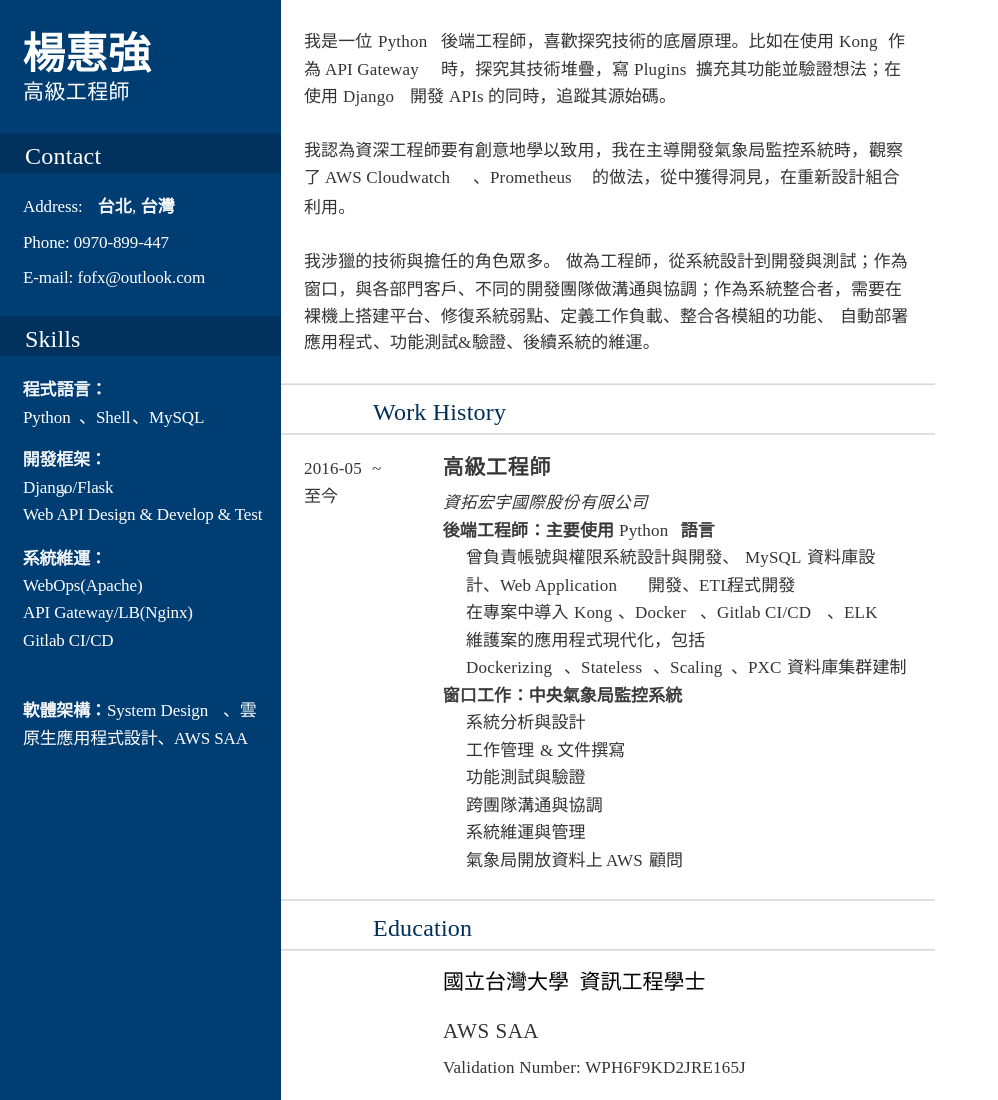
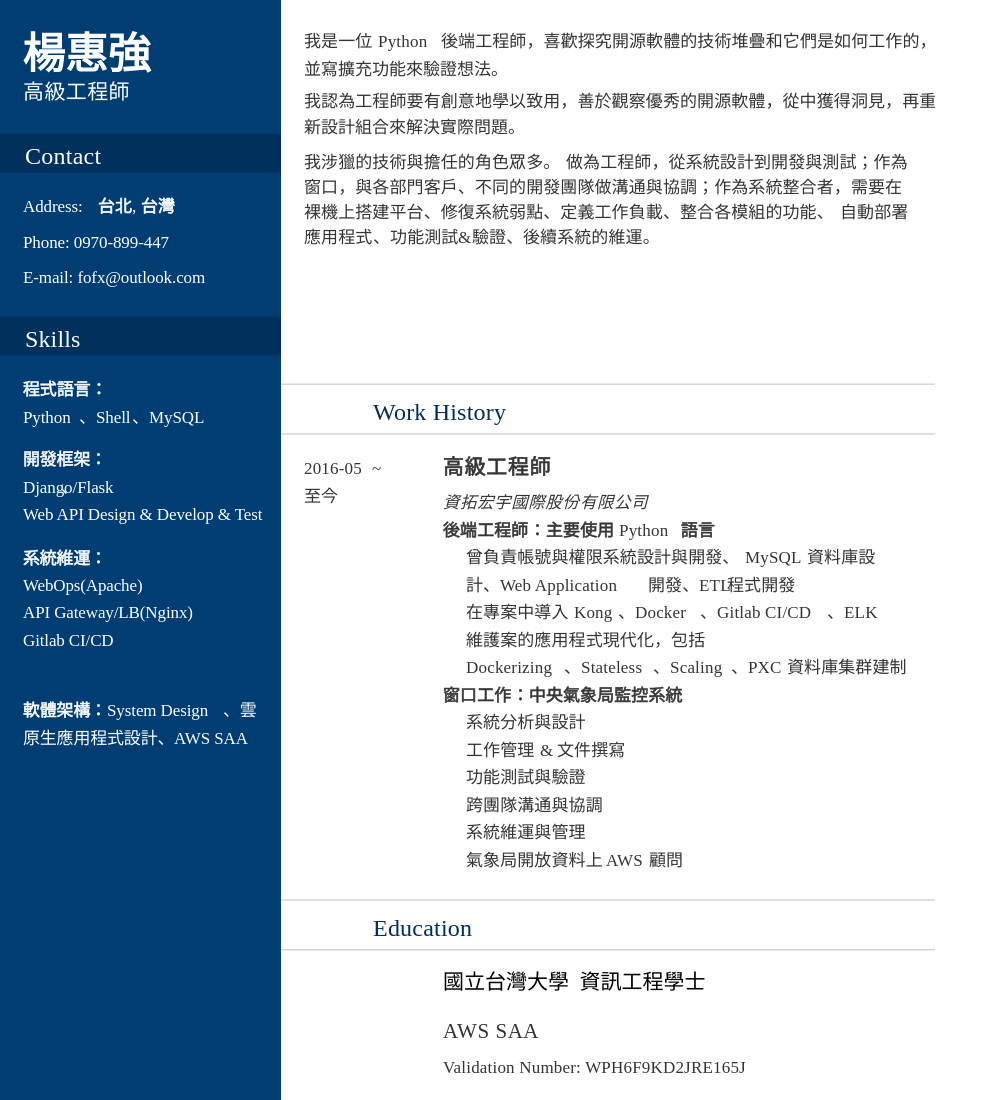
Before and after one commit to yangaound2017/yangaound2017.github.io, a plain HTML site: page index.html in a window 1280 px wide. Shown: the top 1100 px of the page, without its empty margins (0-998 px from the left). Drawn offline with Linux system fonts and the light colour scheme; a web font is replaced by a local one.

Commit message:
fix: reposition

```diff
--- a/index.html
+++ b/index.html
@@ -91,24 +91,24 @@
 #t1j_1{left:410px;bottom:1101px;letter-spacing:0.09px;}
 #t1k_1{left:449px;bottom:1101px;letter-spacing:0.2px;}
 #t1l_1{left:488px;bottom:1101px;letter-spacing:0.09px;}
-#t1m_1{left:304px;bottom:1047px;letter-spacing:0.09px;}
-#t1n_1{left:869px;bottom:1047px;letter-spacing:0.09px;}
-#t1o_1{left:304px;bottom:1020px;}
+#t1m_1{left:304px;bottom:1096px;letter-spacing:0.09px;}
+#t1n_1{left:869px;bottom:1096px;letter-spacing:0.09px;}
+#t1o_1{left:304px;bottom:1070px;}
 #t1p_1{left:325px;bottom:1020px;letter-spacing:0.17px;word-spacing:-0.06px;}
 #t1q_1{left:473px;bottom:1020px;}
 #t1r_1{left:490px;bottom:1020px;letter-spacing:0.16px;}
 #t1s_1{left:592px;bottom:1020px;letter-spacing:0.09px;}
 #t1t_1{left:304px;bottom:990px;letter-spacing:0.09px;}
-#t1u_1{left:304px;bottom:936px;letter-spacing:0.09px;}
-#t1v_1{left:566px;bottom:936px;letter-spacing:0.09px;}
-#t1w_1{left:304px;bottom:908px;letter-spacing:0.09px;}
-#t1x_1{left:304px;bottom:881px;letter-spacing:0.09px;}
-#t1y_1{left:840px;bottom:881px;letter-spacing:0.09px;}
-#t1z_1{left:304px;bottom:855px;letter-spacing:0.09px;}
-#t20_1{left:373px;bottom:855px;letter-spacing:0.09px;}
-#t21_1{left:458px;bottom:855px;}
-#t22_1{left:472px;bottom:855px;letter-spacing:0.09px;}
-#t23_1{left:523px;bottom:855px;letter-spacing:0.09px;}
+#t1u_1{left:304px;bottom:1035px;letter-spacing:0.09px;}
+#t1v_1{left:566px;bottom:1035px;letter-spacing:0.09px;}
+#t1w_1{left:304px;bottom:1010px;letter-spacing:0.09px;}
+#t1x_1{left:304px;bottom:985px;letter-spacing:0.09px;}
+#t1y_1{left:840px;bottom:985px;letter-spacing:0.09px;}
+#t1z_1{left:304px;bottom:960px;letter-spacing:0.09px;}
+#t20_1{left:373px;bottom:960px;letter-spacing:0.09px;}
+#t21_1{left:458px;bottom:960px;}
+#t22_1{left:472px;bottom:960px;letter-spacing:0.09px;}
+#t23_1{left:523px;bottom:960px;letter-spacing:0.09px;}
 #t24_1{left:373px;bottom:780px;letter-spacing:0.21px;word-spacing:-0.09px;}
 #t25_1{left:304px;bottom:729px;letter-spacing:0.18px;}
 #t26_1{left:372px;bottom:729px;}
@@ -290,12 +290,10 @@
 <span id="t10_1" class="t s7">Gitlab CI/CD </span>
 <span id="t11_1" class="t s5">軟體架構</span><span id="t12_1" class="t s6">：</span><span id="t13_1" class="t s7">System Design</span><span id="t14_1" class="t s8">、雲 </span>
 <span id="t15_1" class="t s8">原生應用程式設計、</span><span id="t16_1" class="t s7">AWS SAA </span>
-<span id="t17_1" class="t s9">我是一位 </span><span id="t18_1" class="t sa">Python </span><span id="t19_1" class="t s9">後端工程師，喜歡探究技術的底層原理。比如在使用 </span><span id="t1a_1" class="t sa">Kong </span><span id="t1b_1" class="t s9">作 </span>
-<span id="t1c_1" class="t s9">為 </span><span id="t1d_1" class="t sa">API Gateway </span><span id="t1e_1" class="t s9">時，探究其技術堆疊，寫 </span><span id="t1f_1" class="t sa">Plugins </span><span id="t1g_1" class="t s9">擴充其功能並驗證想法；在 </span>
-<span id="t1h_1" class="t s9">使用 </span><span id="t1i_1" class="t sa">Django </span><span id="t1j_1" class="t s9">開發 </span><span id="t1k_1" class="t sa">APIs </span><span id="t1l_1" class="t s9">的同時，追蹤其源始碼。 </span>
-<span id="t1m_1" class="t s9">我認為資深工程師要有創意地學以致用，我在主導開發氣象局監控系統時，</span><span id="t1n_1" class="t sb">觀察 </span>
-<span id="t1o_1" class="t sb">了 </span><span id="t1p_1" class="t sa">AWS Cloudwatch</span><span id="t1q_1" class="t s9">、</span><span id="t1r_1" class="t sa">Prometheus </span><span id="t1s_1" class="t s9">的做法，從中獲得洞見，在重新設計組合 </span>
-<span id="t1t_1" class="t s9">利用。 </span>
+<span id="t17_1" class="t s9">我是一位 </span><span id="t18_1" class="t sa">Python </span><span id="t19_1" class="t s9">後端工程師，喜歡探究開源軟體的技術堆疊和它們是如何工作的， </span>
+<span id="t1c_1" class="t s9">並寫擴充功能來驗證想法。 </span>
+<span id="t1m_1" class="t s9">我認為工程師要有創意地學以致用，善於觀察優秀的開源軟體，從中獲得洞見，再重</span><span id="t1n_1" class="t sb"></span>
+<span id="t1o_1" class="t sb">新設計組合來解決實際問題。  </span>
 <span id="t1u_1" class="t s9">我涉獵的技術與擔任的角色眾多。 </span><span id="t1v_1" class="t s9">做為工程師，從系統設計到開發與測試；作為 </span>
 <span id="t1w_1" class="t s9">窗口，與各部門客戶、不同的開發團隊做溝通與協調；作為系統整合者，需要在 </span>
 <span id="t1x_1" class="t s9">裸機上搭建平台、修復系統弱點、定義工作負載、整合各模組的功能、 </span><span id="t1y_1" class="t s9">自動部署 </span>
```
